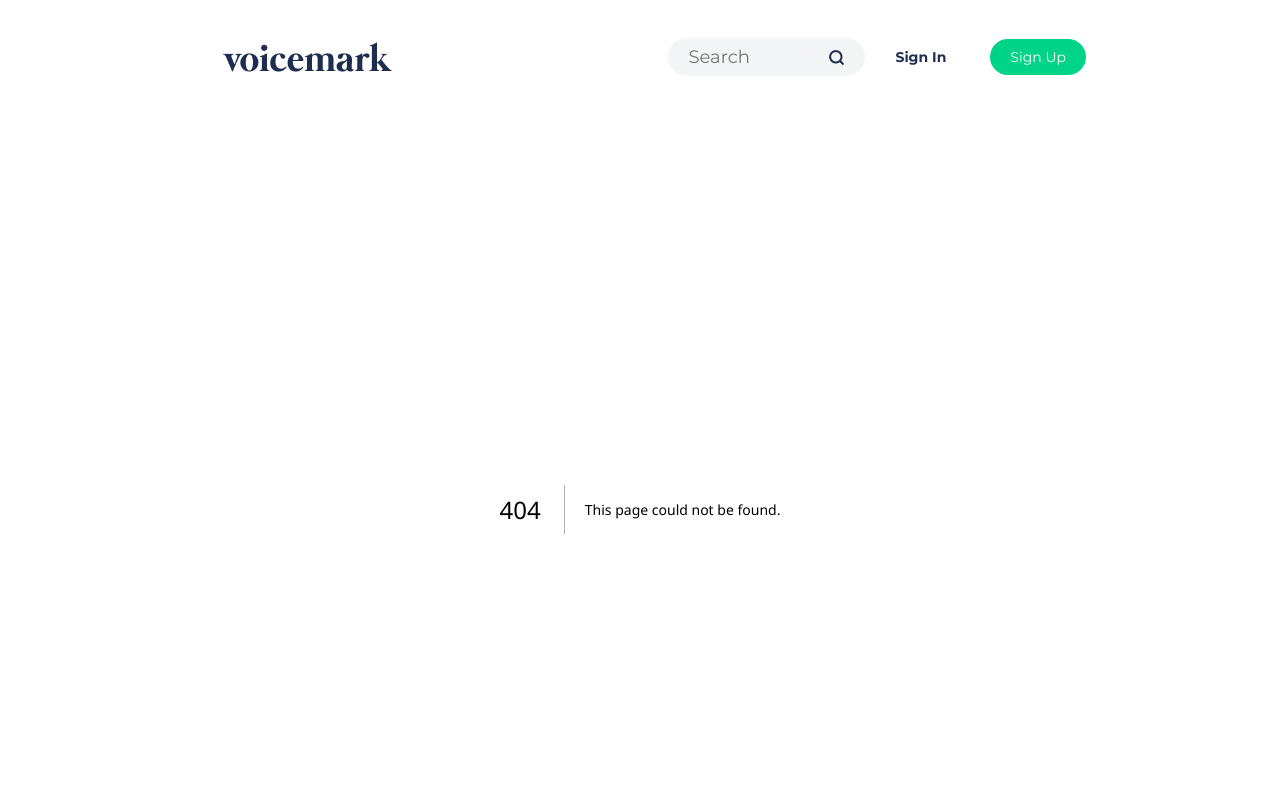
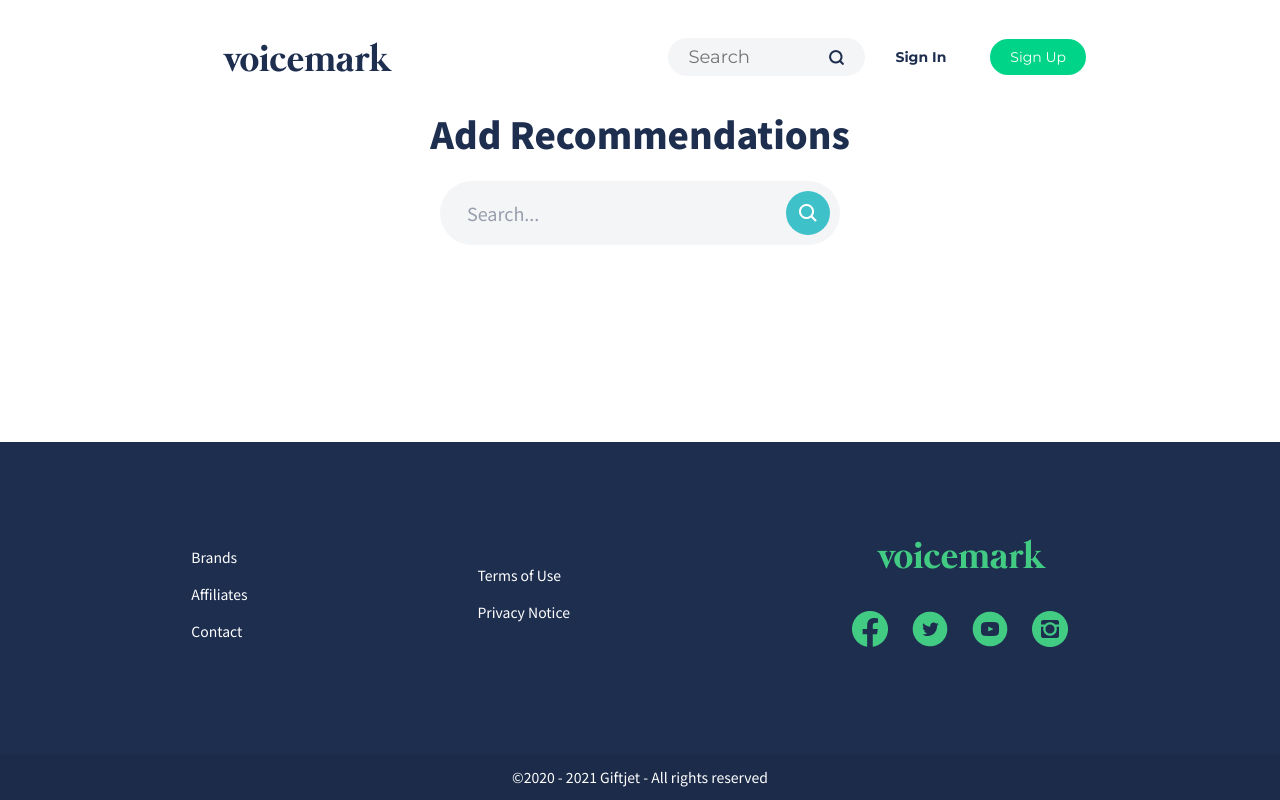
Before and after one commit to mocchi-app/affiliate-fe, a Next.js app: page /affiliate/dashboard in a window 1280 px wide. Before the commit this address had no page. Shown: the top 800 px of the page. Built offline with nearby package versions, Linux system fonts and the light colour scheme.

Commit message:
change dashboard layout

```diff
--- /dev/null
+++ b/pages/affiliate/dashboard.js
@@ -0,0 +1,77 @@
+import styled from 'styled-components';
+import Card from 'components/card';
+
+const gifts = new Array(7);
+
+const Dashboard = () => {
+  return (
+    <>
+      <Title>Add Recommendations</Title>
+      <SearchContainer>
+        <input type='text' placeholder='Search...' />
+        <img src='/images/search-white.png' alt='search' />
+      </SearchContainer>
+      <CardsContainer>
+        {gifts.map((gift, i) => {
+          return <Card gift={gift} key={i} />;
+        })}
+      </CardsContainer>
+    </>
+  );
+};
+
+const SearchContainer = styled.div`
+  width: 400px;
+  margin: 0 auto;
+  position: relative;
+
+  input {
+    width: 100%;
+    background: #f4f5f7;
+    color: #979eac;
+    padding: 20px 80px 20px 27px;
+    border-radius: 60px;
+    border: none;
+    outline: none;
+    font-size: 18px;
+    line-height: 24px;
+    font-family: 'Noto Sans TC', sans-serif;
+
+    &::placeholder {
+      opacity: 1;
+      color: #979eac;
+      font-size: 18px;
+    }
+  }
+
+  img {
+    background: #3FC1C9;
+    padding: 10px;
+    border-radius: 50%;
+    position: absolute;
+    top: 50%;
+    transform: translateY(-50%);
+    right: 10px;
+    cursor: pointer;
+  }
+`;
+
+const Title = styled.h1`
+  color: #1e2e4f;
+  text-align: center;
+  font-size: 36px;
+  line-height: 49px;
+  font-family: 'Noto Sans TC', sans-serif;
+  margin: 0 0 23px;
+  font-weight: bold;
+`;
+
+const CardsContainer = styled.section`
+  display: flex;
+  justify-content: space-evenly;
+  flex-wrap: wrap;
+  max-width: 80%;
+  margin: 0 auto 120px auto;
+`;
+
+export default Dashboard;
--- a/pages/affiliate/onboarding/index.js
+++ b/pages/affiliate/onboarding/index.js
@@ -58,7 +58,8 @@ export default function Onboarding() {
           <Link href='/affiliate'>
             <Button className='cancel'>Cancel</Button>
           </Link>
-          <Link href='/affiliate'>
+          {/* TODO: add handleSave and redirect */}
+          <Link href='/affiliate/dashboard'>
             <Button>Save</Button>
           </Link>
         </BtnContainer>
```
Also changed, not shown: pages/affiliate/confirm.js (+5 -3 lines), 1 other file (tests, documents, lock files or other folders).
